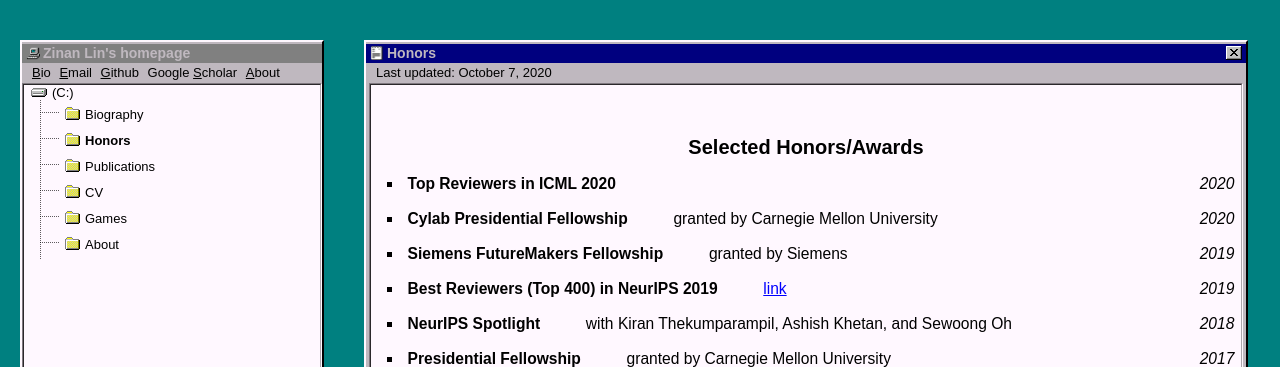
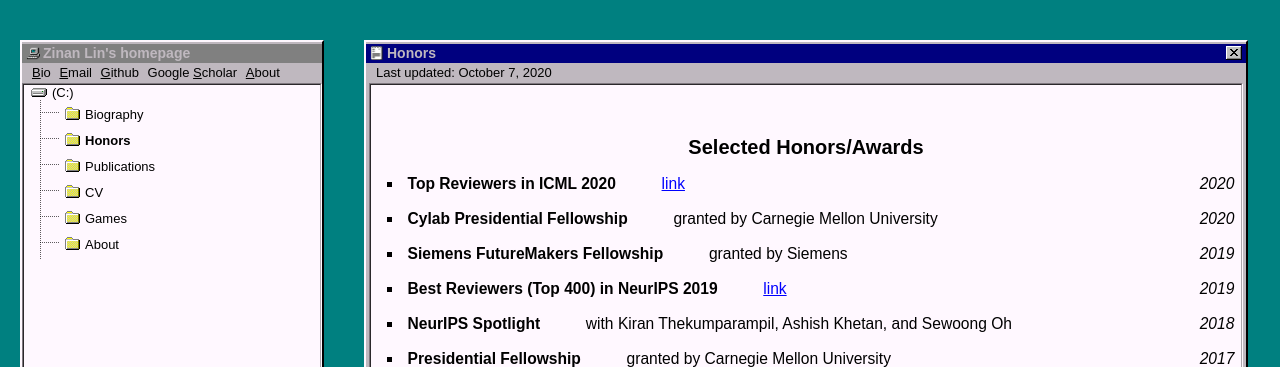
Before and after one commit to fjxmlzn/fjxmlzn.github.io, a Jekyll site: the page built from _honors/honors.html, in a window 1280 px wide. Shown: the top 367 px of the page. Built offline with Jekyll 4.4.1, drawn with Linux system fonts in a browser that asks for light colours.

Commit message:
update honors

```diff
--- a/_honors/honors.html
+++ b/_honors/honors.html
@@ -31,6 +31,7 @@ permalink: /honors/index.html
 <ul>
     <li class='honor_li'>
         <span class='honor_title'>Top Reviewers in ICML 2020</span>
+        <span class="honor_content"><a href="https://icml.cc/Conferences/2020/Reviewers" target="_blank">link</a></span>
         <span class='honor_year'>2020</span>
     </li>
     <li class='honor_li'>
```
